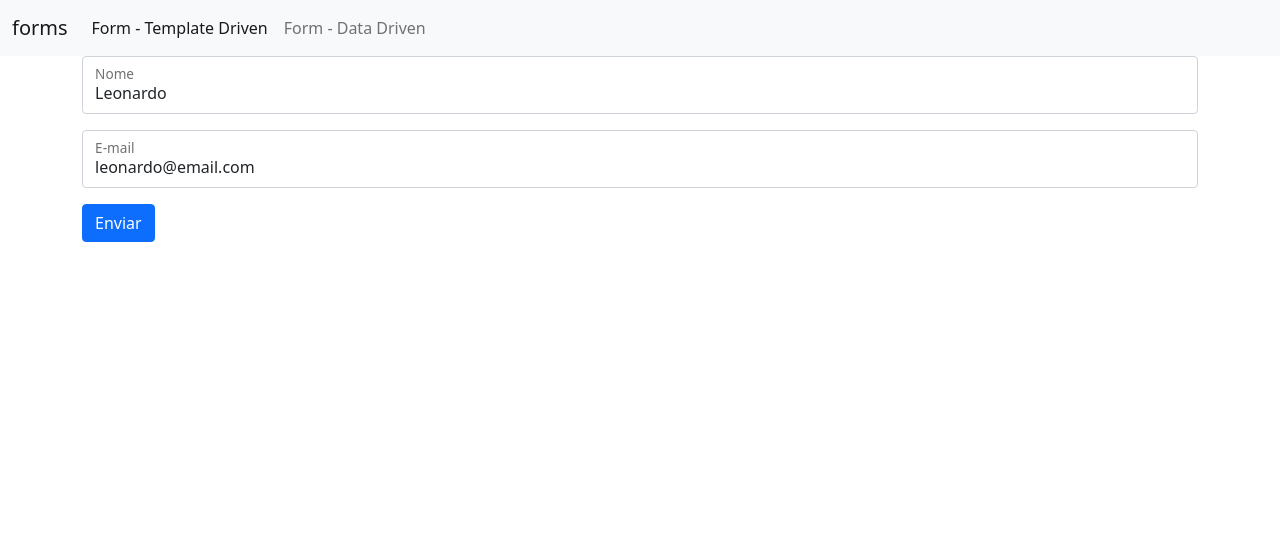
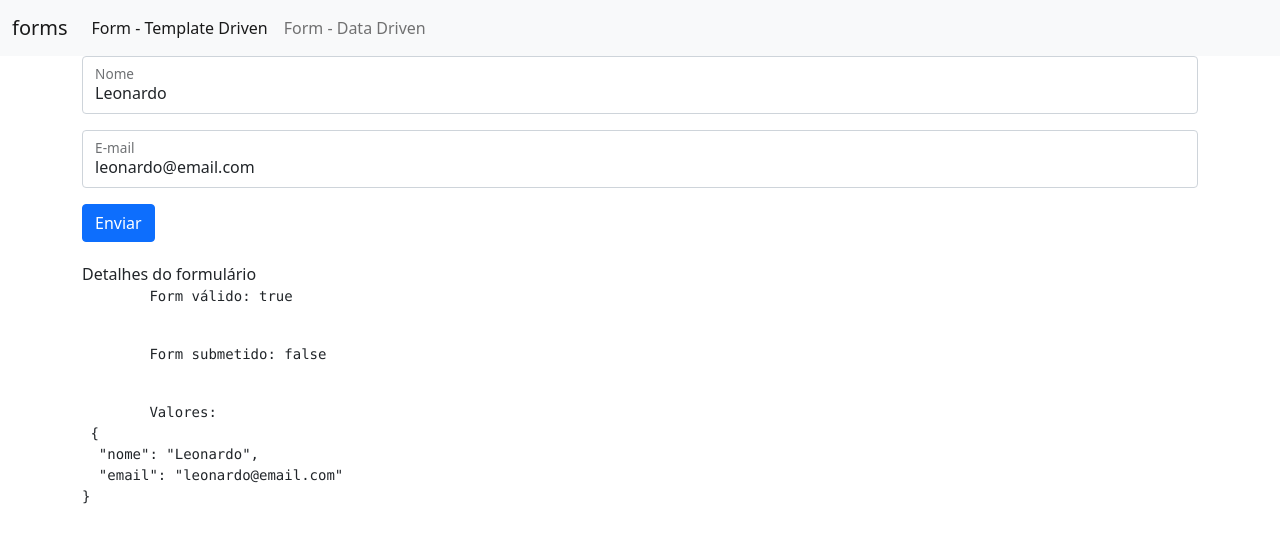
Before and after one commit to leorv/AngularCompleto, an Angular app in the folder forms/: page /templateForm in a window 1280 px wide. Shown: the top 542 px of the page. Built offline with nearby package versions, Linux system fonts and the light colour scheme.

Commit message:
verificando dados do Form no template com JSON

```diff
--- /dev/null
+++ b/forms/src/app/form-debug/form-debug.component.html
@@ -0,0 +1,14 @@
+<div style="margin-top: 20px;" *ngIf="form">
+    <div>
+        Detalhes do formulário
+    </div>
+    <pre>
+        Form válido: {{ form.valid }}
+    </pre>
+    <pre>
+        Form submetido: {{ form.submitted }}
+    </pre>
+    <pre>
+        Valores: <br> {{ form.value | json }}
+    </pre>
+</div>
--- /dev/null
+++ b/forms/src/app/form-debug/form-debug.component.ts
@@ -0,0 +1,17 @@
+import { Component, Input, OnInit } from '@angular/core';
+
+@Component({
+    selector: 'app-form-debug',
+    templateUrl: './form-debug.component.html',
+    styleUrls: ['./form-debug.component.css']
+})
+export class FormDebugComponent implements OnInit {
+
+    @Input() form: any;
+
+    constructor() { }
+
+    ngOnInit(): void {
+    }
+
+}
--- a/forms/src/app/template-form/template-form.component.html
+++ b/forms/src/app/template-form/template-form.component.html
@@ -30,4 +30,6 @@
     [disabled]="!f.valid">
         Enviar
     </button>
+
+    <app-form-debug [form]="f" ></app-form-debug>
 </form>
```
Also changed, not shown: forms/src/app/template-form/template-form.module.ts (+7 -4 lines), forms/src/app/form-debug/form-debug.component.css (added), 1 other file (tests, documents, lock files or other folders).
